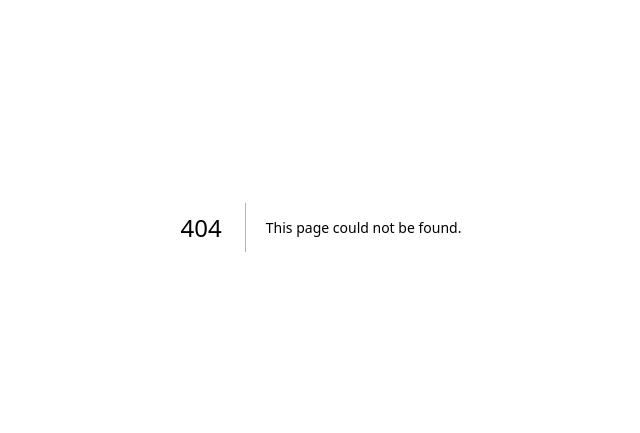
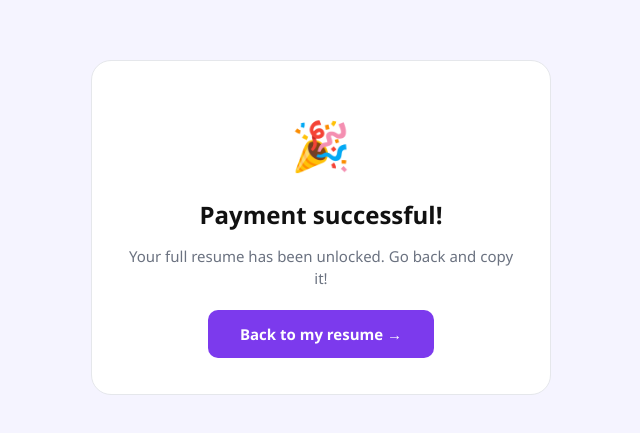
Before and after one commit to vlaslop-codemaster/first-resume, a Next.js app: page /success in a window 1280 px wide. Before the commit this address had no page. Shown: the part 173-606 px from the top of the page, without its empty margins (319-959 px from the left). Built offline with nearby package versions, Linux system fonts and the light colour scheme.

Commit message:
add success page

```diff
--- /dev/null
+++ b/app/success/page.tsx
@@ -0,0 +1,14 @@
+export default function Success() {
+  return (
+    <main style={{ minHeight: "100vh", background: "#f5f4ff", fontFamily: "'Segoe UI', sans-serif", display: "flex", alignItems: "center", justifyContent: "center" }}>
+      <div style={{ background: "#fff", borderRadius: "20px", border: "1px solid #e5e7eb", padding: "3rem 2rem", textAlign: "center", maxWidth: "460px", margin: "1rem" }}>
+        <div style={{ fontSize: "3rem", marginBottom: "1rem" }}>🎉</div>
+        <h1 style={{ fontWeight: 800, fontSize: "1.5rem", color: "#111", marginBottom: "0.75rem" }}>Payment successful!</h1>
+        <p style={{ color: "#6b7280", fontSize: "15px", marginBottom: "2rem" }}>Your full resume has been unlocked. Go back and copy it!</p>
+        <a href="/" style={{ background: "#7c3aed", color: "#fff", borderRadius: "10px", padding: "14px 32px", fontSize: "15px", fontWeight: 700, textDecoration: "none" }}>
+          Back to my resume →
+        </a>
+      </div>
+    </main>
+  );
+}
```
